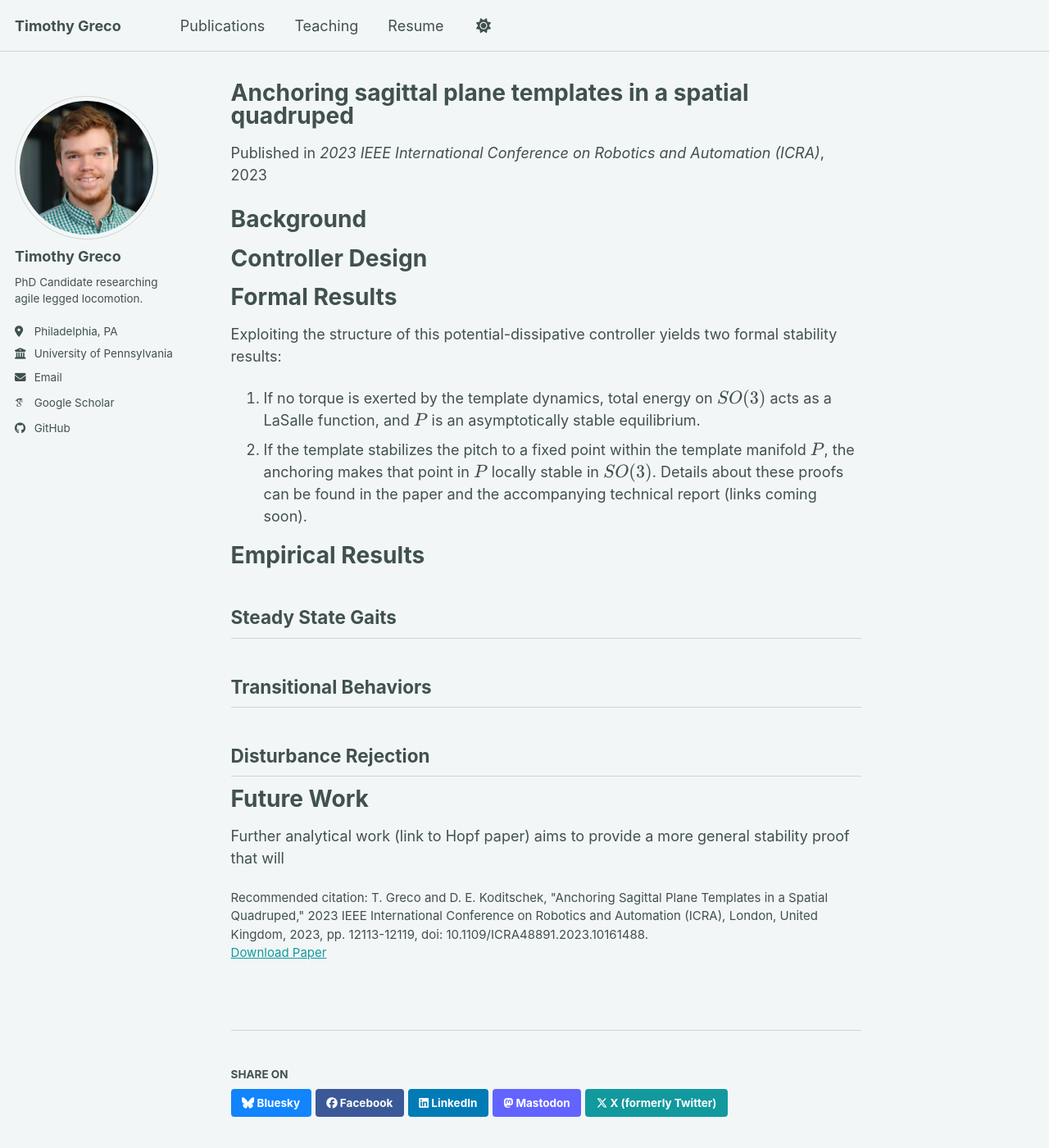
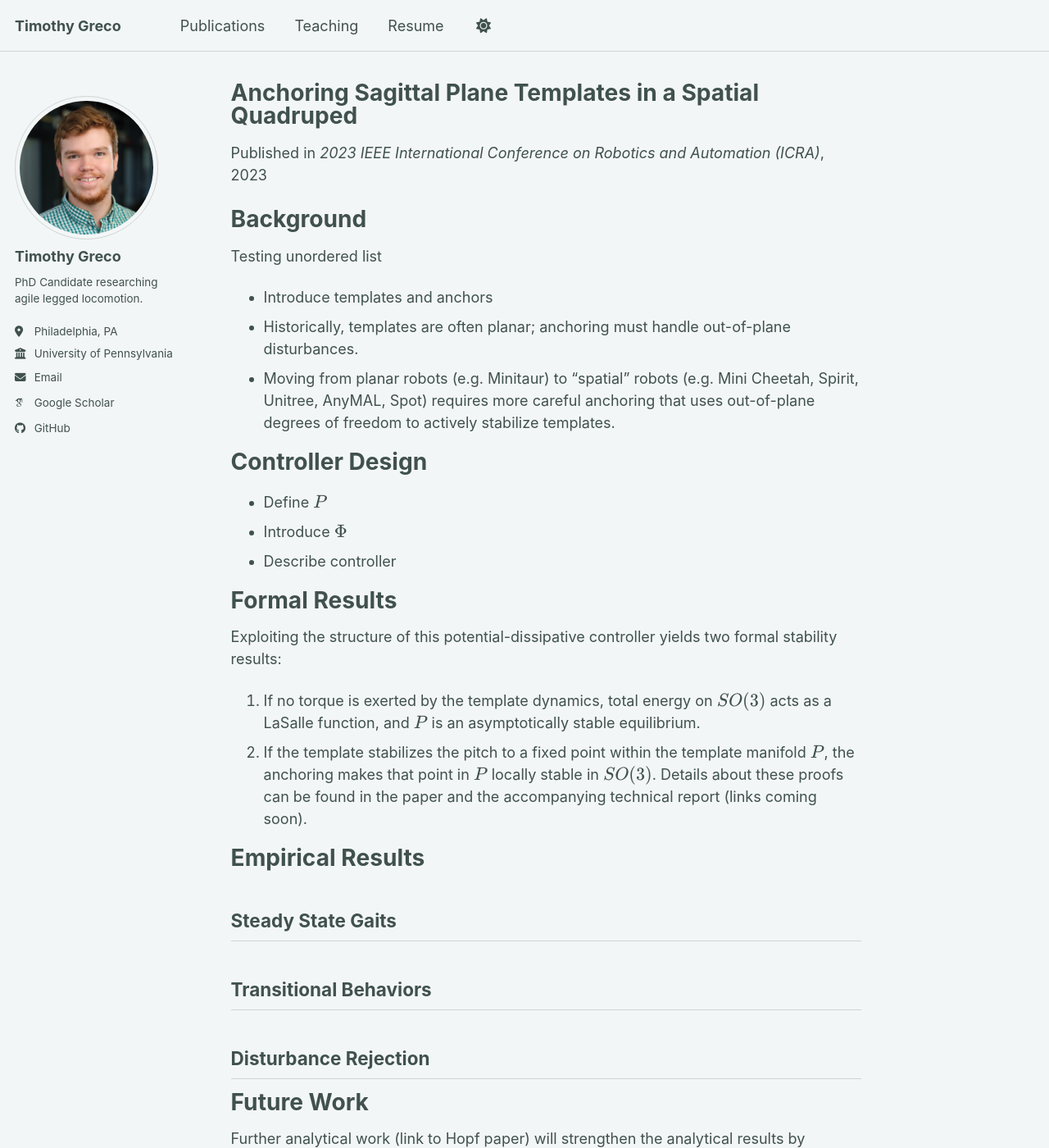
Before and after one commit to tmgreco/tmgreco.github.io, a Jekyll site: the page built from _publications/2023-05-29-Anchoring-Sagittal-Plane-Templates.md, in a window 1280 px wide and 1400 px high. Shown: the whole window at 82% size. Built offline with Jekyll 4.4.1, drawn with Linux system fonts in a browser that asks for light colours; some web fonts are replaced; a script bundle is joined from its source files by our own code; library files that are not in the unit come from our copies; some of the changed text lies outside the part shown.

Commit message:
Fixed capitalization, trying list again

```diff
--- a/_publications/2023-05-29-Anchoring-Sagittal-Plane-Templates.md
+++ b/_publications/2023-05-29-Anchoring-Sagittal-Plane-Templates.md
@@ -1,5 +1,5 @@
 ---
-title: "Anchoring sagittal plane templates in a spatial quadruped"
+title: "Anchoring Sagittal Plane Templates in a Spatial Quadruped"
 collection: publications
 category: conferences
 permalink: /publication/2023-05-29-Anchoring-Sagittal-Plane-Templates
@@ -11,9 +11,16 @@ citation: 'T. Greco and D. E. Koditschek, "Anchoring Sagittal Plane Templates in
 ---
 Background
 ======
+Testing unordered list
+- Introduce templates and anchors
+- Historically, templates are often planar; anchoring must handle out-of-plane disturbances.
+- Moving from planar robots (e.g. Minitaur) to "spatial" robots (e.g. Mini Cheetah, Spirit, Unitree, AnyMAL, Spot) requires more careful anchoring that uses out-of-plane degrees of freedom to actively stabilize templates.
 
 Controller Design
 ======
+- Define $$P$$
+- Introduce $$\Phi$$
+- Describe controller
 
 Formal Results
 ======
@@ -36,6 +43,6 @@ Disturbance Rejection
 
 Future Work
 ======
-Further analytical work (link to Hopf paper) aims to provide a more general stability proof that will
+Further analytical work (link to Hopf paper) will strengthen the analytical results by providing explicit basins of attraction and relaxing restrictions on template dynamics to encompass the templates used in these experiments.  Future empirical work will move towards 3D templates and
 
 <!-- slidesurl: 'https://academicpages.github.io/files/slides1.pdf' -->
```
